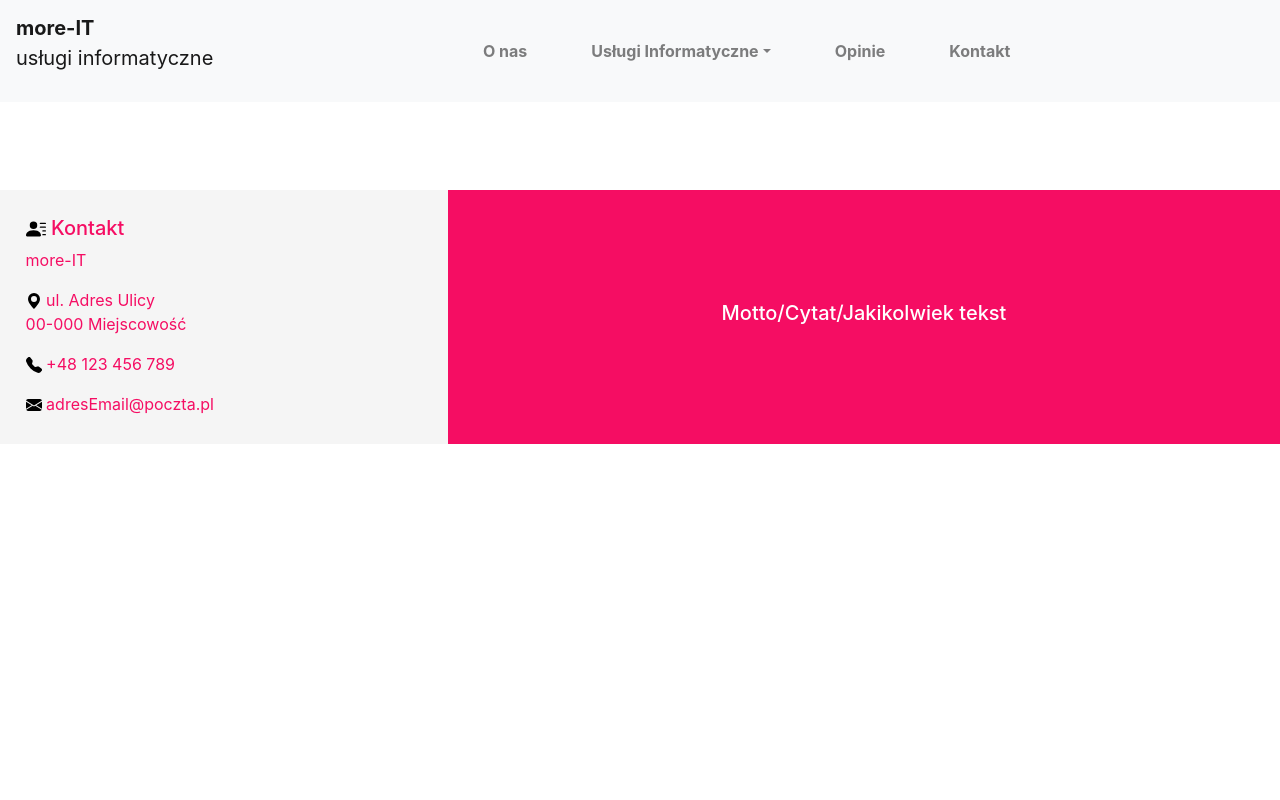
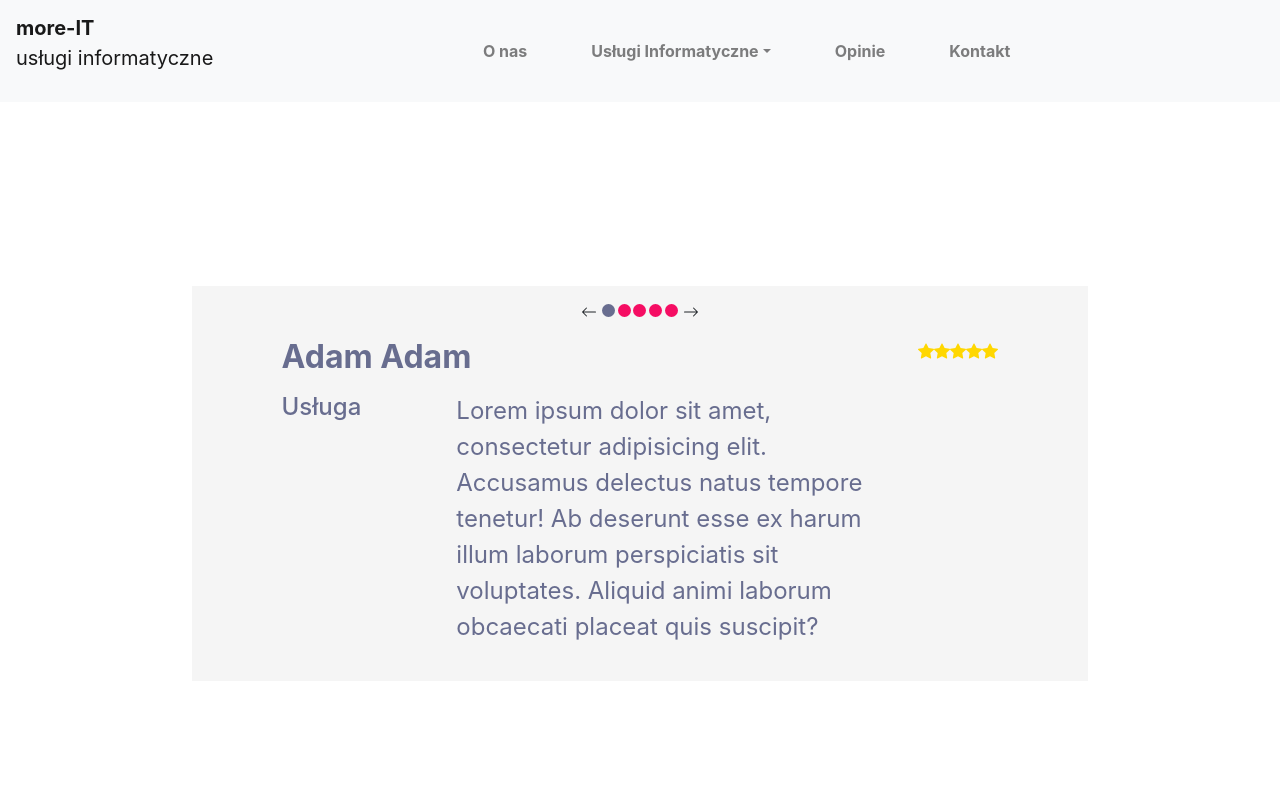
Before and after one commit to rancid97/more-it, a React (Create React App) app in the folder frontend/: page /opinie in a window 1280 px wide. Shown: the top 800 px of the page. Built offline with nearby package versions, Linux system fonts and the light colour scheme.

Commit message:
Provisional frontend update (About & Ratings)

```diff
--- a/frontend/src/App.js
+++ b/frontend/src/App.js
@@ -4,6 +4,8 @@ import UserList from "./components/user-list";
 import NavBar from "./components/navbar";
 import About from "./components/about";
 import Footer from "./components/footer";
+import Ratings from "./components/ratings";
+import Contact from "./components/contact";
 
 const App = () => {
   return (
@@ -12,6 +14,8 @@ const App = () => {
           <br/>
           <Route path='/' exact component={About}/>
           <Route path='/users' component={UserList}/>
+          <Route path='/opinie' component={Ratings}/>
+          <Route path='/kontakt' component={Contact}/>
           <Footer/>
       </Router>
   )
--- a/frontend/src/components/about.js
+++ b/frontend/src/components/about.js
@@ -1,8 +1,44 @@
-import React from 'react'
+import React, {useState} from 'react'
 import styled from 'styled-components'
+import {CircleFill, ArrowRight, ArrowLeft} from "react-bootstrap-icons";
 import './styles/about.css'
+import contents from "./content/servies";
+import {Link} from "react-router-dom";
+
 
 const About = () => {
+    const [colours, setColours] = useState([1,0,0,0,0]);
+    const [content, setContent] = useState(contents[0]);
+    let newArr = [...colours];
+    const changeColourRight = (arg) => {
+        let index = newArr.indexOf(1);
+        console.log(arg);
+        newArr[index] = 0;
+        switch(arg){
+            case 'left':
+                if(index !== 0){
+                    newArr[index - 1] = 1;
+                    setContent(contents[index - 1]);
+                } else {
+                    newArr[4] = 1;
+                    setContent(contents[4]);
+                }
+                break;
+            case 'right':
+                if(index !== 4){
+                    newArr[index + 1] = 1;
+                    setContent(contents[index + 1]);
+                } else {
+                    newArr[0] = 1;
+                    setContent(contents[0]);
+                }
+                break;
+            default:
+                break;
+        }
+
+        setColours(newArr);
+    }
     return (
         <Wrap>
             <Article>
@@ -42,28 +78,44 @@ const About = () => {
                 </Section>
             </Article>
             <Services>
-                <Test id='test'>
+                <CircleContainer>
+                    <ArrowLeft className='arrow' onClick={() => changeColourRight('left')}/>
+                    <CircleFill size={13} color={colours[0] === 1 ? '#686D8F' : '#F50D63'}/>
+                    <CircleFill size={13} color={colours[1] === 1 ? '#686D8F' : '#F50D63'}/>
+                    <CircleFill size={13} color={colours[2] === 1 ? '#686D8F' : '#F50D63'}/>
+                    <CircleFill size={13} color={colours[3] === 1 ? '#686D8F' : '#F50D63'}/>
+                    <CircleFill size={13} color={colours[4] === 1 ? '#686D8F' : '#F50D63'}/>
+                    <ArrowRight className='arrow' onClick={() => changeColourRight('right')}/>
+                </CircleContainer>
+                <Presentation id='pres'>
                     <h5>Rodzaj Usługi</h5>
                     <p>
-                        Przewijane slajdy z krótkimi opisami usług.<br/>
-                        Każdy funkcjonowałby jako odnośnik do podstrony,<br/>
-                        opisującej daną usługę
+                        {content}
                     </p>
                     <button>
-                        Czytaj więcej
+                        <Link id='pres-link' to={`/uslugi/${colours.indexOf(1) + 1}`}>Czytaj więcej</Link>
                     </button>
-                </Test>
+                </Presentation>
             </Services>
         </Wrap>
     )
 }
 const Wrap = styled.main`
   margin: 2% 0;
+  max-width: 100%;
+`
+const CircleContainer = styled.div`
+  display: flex;
+  justify-content: space-evenly;
+  width: 10vw;
+  margin: auto;
+  padding: 2% 0;
+  max-width: 100%;
 `
 const Article = styled.article`
   width: 100vw;
   background: #F5F5F5;
-  padding: 10vh 0 10vh;
+  padding: 5vh 0 10vh;
   display: flex;
   justify-content: space-evenly;
   max-width: 100%;
@@ -77,16 +129,18 @@ const Section = styled.section`
 const Services = styled.article`
   width: 100vw;
   background: #F5F5F5;
-  padding: 1% 0 2%;
+  padding: 0 0 2%;
   max-width: 100%;
 `
-const Test = styled.div`
+const Presentation = styled.div`
   background: #F50D63;
-  width: 40rem;
-  padding: 2% 2%;
-  border-radius: 10px;
+  width: 45rem;
+  padding: 1% 2%;
+  border-radius: 20px;
   color: white;
   text-align: center;
   margin: auto;
+  font-weight: bold;
+  transition: all ease-in 0.2s;
 `
 export default About;
--- /dev/null
+++ b/frontend/src/components/contact.js
@@ -0,0 +1,11 @@
+import React, {useState} from 'react';
+
+const Contact = () => {
+    return(
+        <>
+            Kontakt
+        </>
+    )
+}
+
+export default Contact;
--- /dev/null
+++ b/frontend/src/components/content/ratings.js
@@ -0,0 +1,34 @@
+const ratings = [
+    {
+        name: 'Adam Adam',
+        stars: 5,
+        text: 'Lorem ipsum dolor sit amet, consectetur adipisicing elit. Accusamus delectus natus tempore tenetur! Ab deserunt esse ex harum illum laborum perspiciatis sit voluptates. Aliquid animi laborum obcaecati placeat quis suscipit?',
+        service: 'Usługa'
+    },
+    {
+        name: 'user2',
+        stars: 0,
+        text: 'nie polecam',
+        service: 'service2'
+    },
+    {
+        name: 'user3',
+        stars: 5,
+        text: 'Lorem ipsum dolor sit amet, consectetur adipisicing elit. Accusantium assumenda, atque blanditiis corporis debitis doloribus, earum facere fugiat incidunt iusto laboriosam nobis omnis possimus quam quasi soluta, tenetur vitae voluptas?',
+        service: 'service3'
+    },
+    {
+        name: 'user4',
+        stars: 5,
+        text: 'polecam',
+        service: 'service4'
+    },
+    {
+        name: 'user5',
+        stars: 5,
+        text: 'polecam',
+        service: 'service5'
+    }
+
+]
+export default ratings;
--- /dev/null
+++ b/frontend/src/components/content/servies.js
@@ -0,0 +1,2 @@
+const contents = [`Przewijane slajdy z krótkimi opisami usług, każdy slajd funkcjonowałby jako odnośnik do podstrony opisującej daną usługę`, 'test1', 'test2', 'test3', 'test4'];
+export default contents;
--- a/frontend/src/components/navbar.js
+++ b/frontend/src/components/navbar.js
@@ -10,11 +10,11 @@ const NavBar = () => {
                     <Nav className="ml-auto mr-auto font-weight-bold" >
                         <Nav.Link className='mr-4 ml-4' href="/">O nas</Nav.Link>
                         <NavDropdown className='mr-4 ml-4' title="Usługi Informatyczne" id="basic-nav-dropdown">
-                            <NavDropdown.Item href="uslugi/1">Action</NavDropdown.Item>
-                            <NavDropdown.Item href="uslugi/2">Another action</NavDropdown.Item>
-                            <NavDropdown.Item href="uslugi/3">Something</NavDropdown.Item>
+                            <NavDropdown.Item href="uslugi/1">Usługa 1</NavDropdown.Item>
+                            <NavDropdown.Item href="uslugi/2">Usługa 2</NavDropdown.Item>
+                            <NavDropdown.Item href="uslugi/3">Usługa 3</NavDropdown.Item>
                             <NavDropdown.Divider />
-                            <NavDropdown.Item href="uslugi/4">Separated link</NavDropdown.Item>
+                            <NavDropdown.Item href="uslugi/4">Usługa 4</NavDropdown.Item>
                         </NavDropdown>
                         <Nav.Link className='mr-4 ml-4' href="/opinie">Opinie</Nav.Link>
                         <Nav.Link className='mr-4 ml-4' href="/kontakt">Kontakt</Nav.Link>
--- /dev/null
+++ b/frontend/src/components/ratings.js
@@ -0,0 +1,91 @@
+import React, {useState} from 'react';
+import styled from "styled-components";
+import './styles/ratings.css'
+import {ArrowLeft, ArrowRight, CircleFill, StarFill} from "react-bootstrap-icons";
+import ratings from "./content/ratings";
+
+const Ratings = () => {
+    const [colours, setColours] = useState([1,0,0,0,0]);
+    const [rating, setRating] = useState(ratings[0]);
+    let newArr = [...colours];
+    const changeColourRight = (arg) => {
+        let index = newArr.indexOf(1);
+        console.log(arg);
+        newArr[index] = 0;
+        switch(arg){
+            case 'left':
+                if(index !== 0){
+                    newArr[index - 1] = 1;
+                    setRating(ratings[index - 1]);
+                } else {
+                    newArr[4] = 1;
+                    setRating(ratings[4]);
+                }
+                break;
+            case 'right':
+                if(index !== 4){
+                    newArr[index + 1] = 1;
+                    setRating(ratings[index + 1]);
+                } else {
+                    newArr[0] = 1;
+                    setRating(ratings[0]);
+                }
+                break;
+            default:
+                break;
+        }
+        setColours(newArr);
+    }
+    return(
+        <Main>
+            <Wrap>
+                <CircleContainer>
+                    <ArrowLeft className='arrow' onClick={() => changeColourRight('left')}/>
+                    <CircleFill size={13} color={colours[0] === 1 ? '#686D8F' : '#F50D63'}/>
+                    <CircleFill size={13} color={colours[1] === 1 ? '#686D8F' : '#F50D63'}/>
+                    <CircleFill size={13} color={colours[2] === 1 ? '#686D8F' : '#F50D63'}/>
+                    <CircleFill size={13} color={colours[3] === 1 ? '#686D8F' : '#F50D63'}/>
+                    <CircleFill size={13} color={colours[4] === 1 ? '#686D8F' : '#F50D63'}/>
+                    <ArrowRight className='arrow' onClick={() => changeColourRight('right')}/>
+                </CircleContainer>
+                <section className='test' id='test1'>
+                    <h3>{rating.name}</h3>
+                    <div>
+                        <StarFill color='gold'/>
+                        <StarFill color='gold'/>
+                        <StarFill color='gold'/>
+                        <StarFill color='gold'/>
+                        <StarFill color='gold'/>
+                    </div>
+                </section>
+                <section className='test' id='test2'>
+                    <h4>
+                        {rating.service}
+                    </h4>
+                    <p>
+                        {rating.text}
+                    </p>
+                </section>
+            </Wrap>
+        </Main>
+    )
+}
+const Main = styled.main`
+  height: 60vh;
+  margin: 20vh 0;
+`
+const CircleContainer = styled.div`
+  display: flex;
+  justify-content: space-evenly;
+  width: 10vw;
+  margin: auto;
+  padding: 2% 0;
+  max-width: 100%;
+`
+const Wrap = styled.div`
+  margin: 10vh 15vw;
+  background: #F5F5F5;
+  min-height: 40vh;
+`
+
+export default Ratings;
--- a/frontend/src/components/styles/about.css
+++ b/frontend/src/components/styles/about.css
@@ -1,14 +1,32 @@
-#test > p{
+#pres:hover{
+    transform: scale(1.05);
+}
+
+#pres > p{
     text-align: left;
+    font-size: 120%;
+    min-height: 7vh
 }
-#test > h5{
+#pres > h5{
     padding: 0 0 2%;
-    font-weight: bold;
 }
-#test > button{
+#pres > button{
     padding: 1% 3%;
     border: none;
     border-radius: 10px;
     color: #F50D63;
-    font-weight: bold;
+    transition: all ease-in 0.3s;
 }
+#pres > button:hover{
+    transform: scale(1.2);
+}
+#pres > button > #pres-link{
+    text-decoration: none;
+}
+.arrow{
+    margin: 0 2%;
+}
+.arrow:hover{
+    transform: scale(1.4);
+    cursor: pointer;
+}
--- a/frontend/src/components/styles/footer.css
+++ b/frontend/src/components/styles/footer.css
@@ -0,0 +1,3 @@
+section > p{
+    margin: 0;
+}
--- /dev/null
+++ b/frontend/src/components/styles/ratings.css
@@ -0,0 +1,25 @@
+
+.test{
+    display: flex;
+    justify-content: space-between;
+}
+#test1{
+    margin: 0 10% 1%;
+}
+#test1 > h3{
+    font-size: 200%;
+    font-weight: bold;
+    color: #686D8F;
+}
+#test2{
+    margin: 1% 25% 0 10%;
+    padding: 0 0 4%;
+    width: 65%;
+    font-size: 150%;
+    color: #686D8F;
+    display: flex;
+    justify-content: space-between;
+}
+#test2 > p{
+    width: 70%;
+}
```
Also changed, not shown: 1 other file (tests, documents, lock files or other folders).
